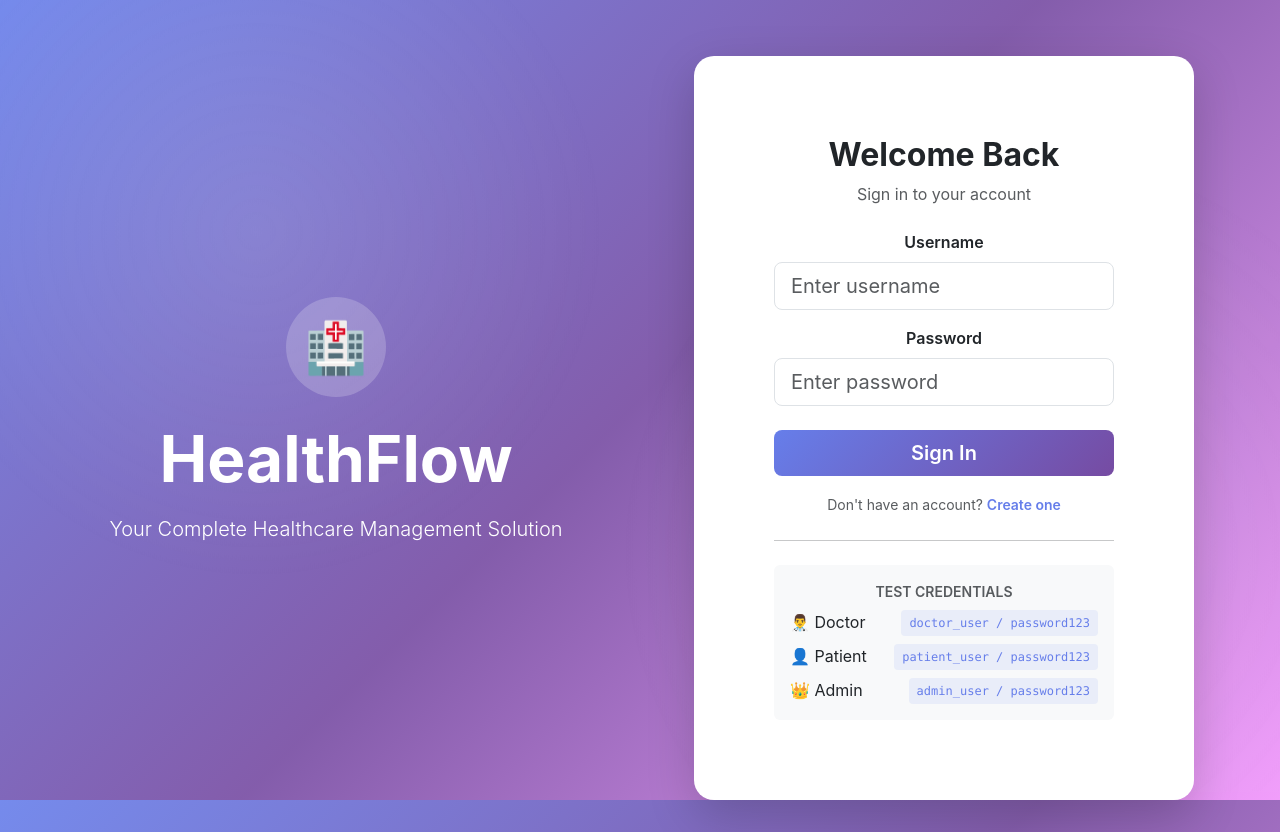
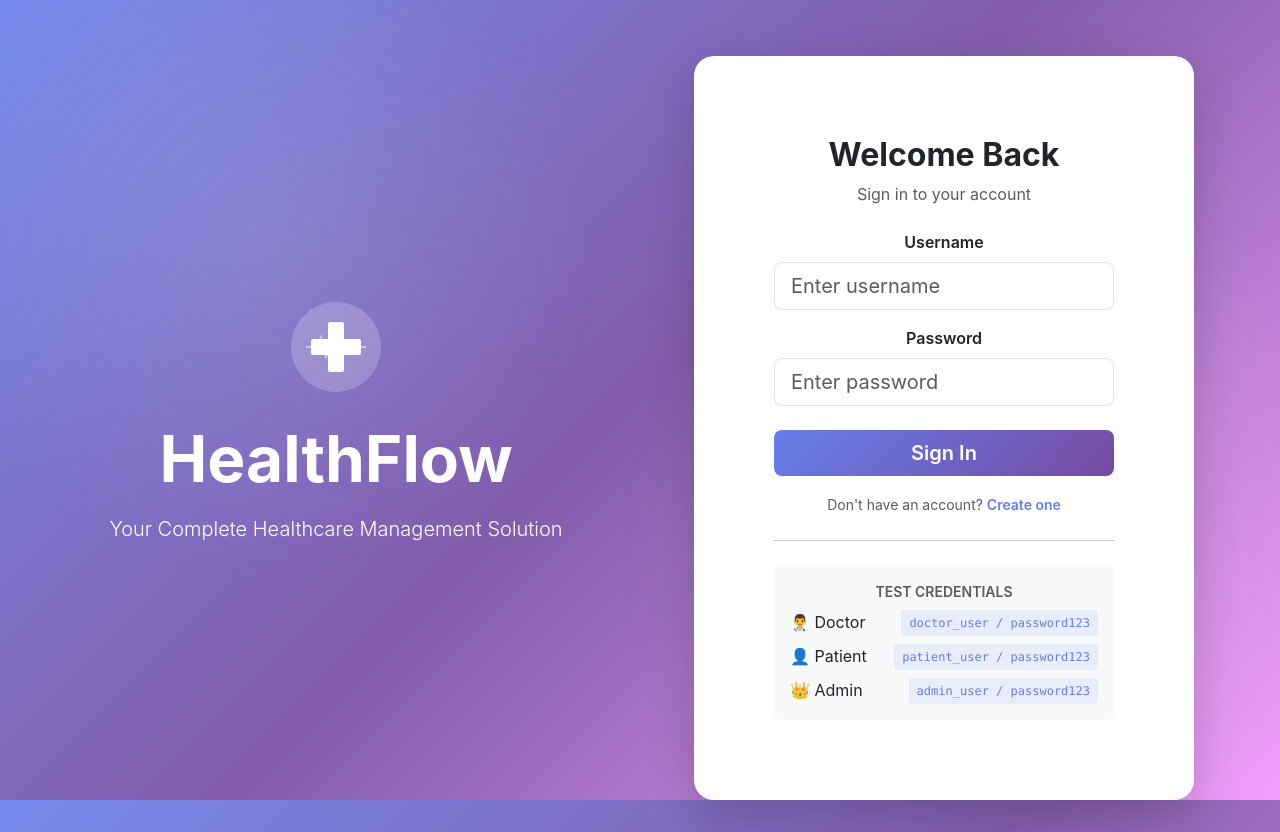
Before and after one commit to ahmed-babay/HealthFlow, a React (Vite) app in the folder frontend/: page /login in a window 1280 px wide. Built offline with nearby package versions, Linux system fonts and the light colour scheme.

Commit message:
edited Healthflow logo

```diff
--- a/frontend/src/components/Branding.tsx
+++ b/frontend/src/components/Branding.tsx
@@ -2,7 +2,26 @@
 function Branding() {
   return (
     <div className="text-center">
-      <div className="logo-circle mb-4">🏥</div>
+      {/* Professional Logo */}
+      <div className="professional-logo mb-4">
+        <svg width="100" height="100" viewBox="0 0 100 100" xmlns="http://www.w3.org/2000/svg">
+          {/* Circle background */}
+          <circle cx="50" cy="50" r="45" fill="rgba(255, 255, 255, 0.2)" />
+
+          {/* Medical cross */}
+          <rect x="42" y="25" width="16" height="50" fill="white" rx="2" />
+          <rect x="25" y="42" width="50" height="16" fill="white" rx="2" />
+
+          {/* Heart pulse line */}
+          <path
+            d="M 20 50 L 30 50 L 35 40 L 40 60 L 45 50 L 80 50"
+            stroke="rgba(255, 255, 255, 0.5)"
+            strokeWidth="2"
+            fill="none"
+          />
+        </svg>
+      </div>
+
       <h1 className="display-3 fw-bold mb-3">HealthFlow</h1>
       <p className="lead">Your Complete Healthcare Management Solution</p>
     </div>
```
